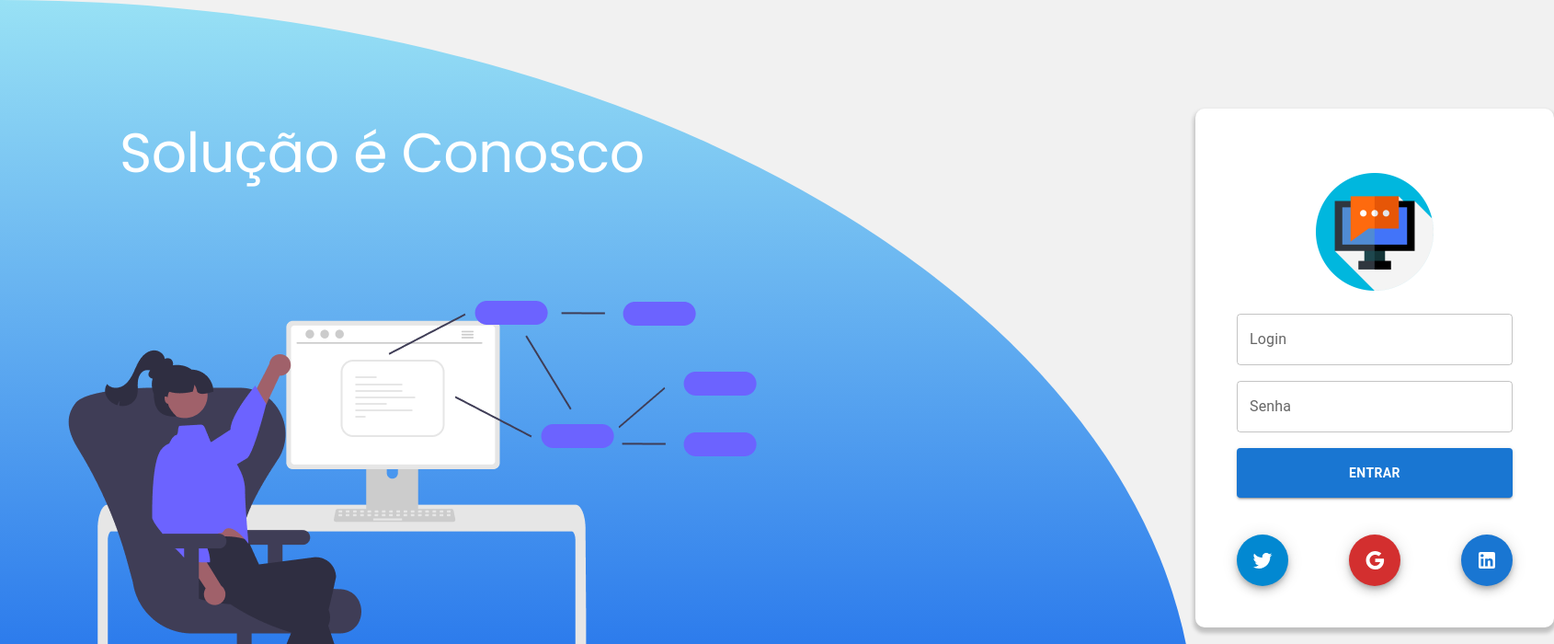
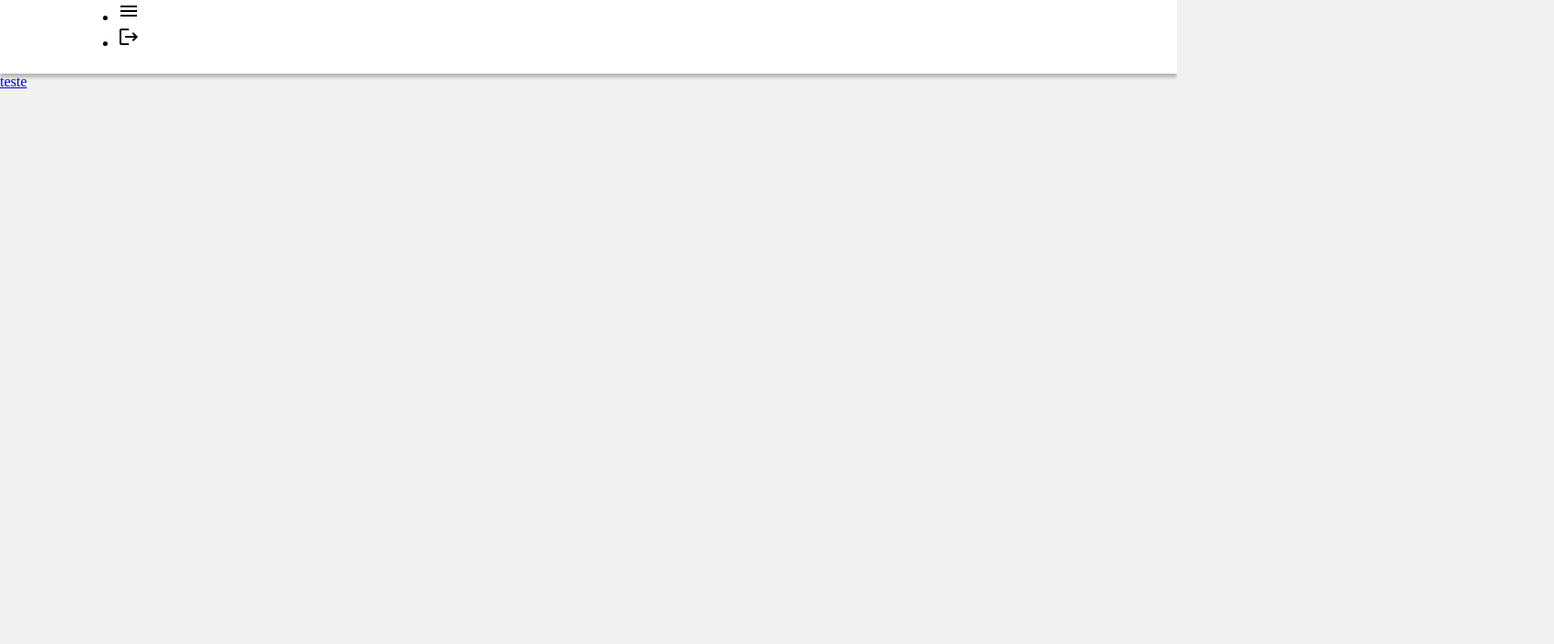
Before and after one commit to Giuzntt/Intranet, a Next.js app: page / in a window 1280 px wide. Shown: the top 700 px of the page at 92% size, 1690 px wide, since content can reach past the window. Built offline with nearby package versions, Linux system fonts and the light colour scheme.

Commit message:
Criando navegação da HomePage

```diff
--- a/src/components/ComponenteLogin/index.tsx
+++ b/src/components/ComponenteLogin/index.tsx
@@ -1,6 +1,7 @@
-import {  Google, LinkedIn, Twitter } from "@mui/icons-material"
+import {  GitHub, Google, LinkedIn, Twitter } from "@mui/icons-material"
 import { Box, TextField, Button, Fab, Typography, ThemeProvider } from "@mui/material"
 import { BoxImagem } from "./styles"
+import Link from "next/link"
 
 
 const  ComponentLogin = () =>{
@@ -30,9 +31,11 @@ const  ComponentLogin = () =>{
              color="primary"
              type={'password'}
            />
+           <Link  href={'../'}>
             <Button variant="contained"  sx={{fontWeight:'bold'}}>
               Entrar
             </Button>
+           </Link>
 
 
 
@@ -43,8 +46,8 @@ const  ComponentLogin = () =>{
              width: 300,
              justifyContent:'space-between'
           }}>
-            <Fab color="info" aria-label="add">
-              <Twitter/>
+            <Fab color="default" aria-label="add">
+              <GitHub/>
             </Fab>
             <Fab color="error" aria-label="add">
               <Google />
--- /dev/null
+++ b/src/pages/Login/style.ts
@@ -0,0 +1,39 @@
+import styled from "styled-components";
+
+
+export const Panel = styled.div`
+    display:flex ;
+
+
+`
+
+export  const Gradiente = styled.div`
+display: grid;
+position: relative;
+  width:  1300px;
+   height: 100vh;
+ border-radius:  0% 100% 0% 39% / 0% 100% 0% 0% ;
+ background-image: linear-gradient(180deg, rgba(0, 198, 251, 0.37) 0%, rgba(0, 91, 234, 0.88) 100%);
+`
+
+
+export const ContainerImagem = styled.div`
+    border-radius:  0% 100% 0% 39% / 0% 100% 0% 0% ;
+    width:  1300px;
+    height: 100vh;
+    background-repeat: no-repeat;
+    background-size: cover;
+
+
+
+`
+
+export const PNGImage = styled.div`
+    position: relative;
+    left: 20px;
+    bottom: 5px;
+
+`
+export const tituloLogin = styled.h1`
+    font-family: Poppins;
+`
--- a/src/pages/index.tsx
+++ b/src/pages/index.tsx
@@ -1,54 +1,29 @@
+import { Logout, Menu } from "@mui/icons-material"
 import { NextPage } from "next"
-import {  ContainerImagem,  Gradiente, Panel, PNGImage } from "./style"
-import TextField from '@mui/material/TextField'
-import { useState } from "react"
-import Image from "next/image"
-import ComponentLogin from "../components/ComponenteLogin"
-import ImageLogo from '../../public/assets/images/teste.png'
-import { Box, Typography } from "@mui/material"
-import CardContainer from "../components/CardContainer"
+import Link from "next/link"
+import { ContainerNav, ListaNav, NavigationBar,ItemListaNav } from "./style"
 
 
 
 const HomePage: NextPage = () =>{
-    const [login, setLogin] = useState('')
+
 
     return (
 
+        <>
+        <NavigationBar>
+            <ContainerNav>
+                <ListaNav>
+                    <ItemListaNav><Menu/></ItemListaNav>
+                    <ItemListaNav><Logout/></ItemListaNav>
+                </ListaNav>
 
-    <Panel>
-                <Box>
-                 <ContainerImagem>
-                                <Gradiente>
-                                    <Typography variant="h2" color="white"  sx={{fontFamily:'Poppins', margin:'130px'}}>
-                                        Solução é Conosco
-                                    </Typography>
-                                    <PNGImage>
-
-                                    <img src="assets/images/fundo-login.png"   />
-                                    </PNGImage>
-
-                                </Gradiente>
-                    </ContainerImagem>
-                </Box>
-        <Box
-        display={'block'}
-        sx={{
-            margin:'auto',
-            padding:'45px',
-            borderRadius: '10px',
-            backgroundColor:'white',
-            boxShadow:'0px 4px 4px 2px rgba(0, 0, 0, 0.2);',
-
-    }}
-
-
-        >
-                 <ComponentLogin/>
-        </Box>
-    </Panel>
-
-
+            </ContainerNav>
+        </NavigationBar>
+        <Link href={'./Login'}>
+            <a>teste</a>
+        </Link>
+        </>
 
     )
 
--- a/src/pages/style.ts
+++ b/src/pages/style.ts
@@ -1,39 +1,26 @@
 import styled from "styled-components";
 
 
-export const Panel = styled.div`
-    display:flex ;
+export const NavigationBar = styled.header`
+    background: #FFFFFF;
+    box-shadow: 0px 4px 4px rgba(0, 0, 0, 0.25);
+    ::after{
+        content: '';
+        display: table;
+        clear: both;
+    }
+`
+
+export const ContainerNav = styled.div`
+    width: 80%;
+    height: 10vh;
+    margin: 0 auto;
+`
+export const ListaNav = styled.ul`
 
 
 `
-
-export  const Gradiente = styled.div`
-display: grid;
-position: relative;
-  width:  1300px;
-   height: 100vh;
- border-radius:  0% 100% 0% 39% / 0% 100% 0% 0% ;
- background-image: linear-gradient(180deg, rgba(0, 198, 251, 0.37) 0%, rgba(0, 91, 234, 0.88) 100%);
-`
-
-
-export const ContainerImagem = styled.div`
-    border-radius:  0% 100% 0% 39% / 0% 100% 0% 0% ;
-    width:  1300px;
-    height: 100vh;
-    background-repeat: no-repeat;
-    background-size: cover;
-
+export const ItemListaNav = styled.li`
 
 
 `
-
-export const PNGImage = styled.div`
-    position: relative;
-    left: 20px;
-    bottom: 5px;
-
-`
-export const tituloLogin = styled.h1`
-    font-family: Poppins;
-`
```
Also changed, not shown: src/components/TextField/index.tsx (+11 -5 lines), src/pages/Conteudo/index.tsx (deleted, +0 -49 lines), src/pages/Login/index.tsx (added, +56 -0 lines).
